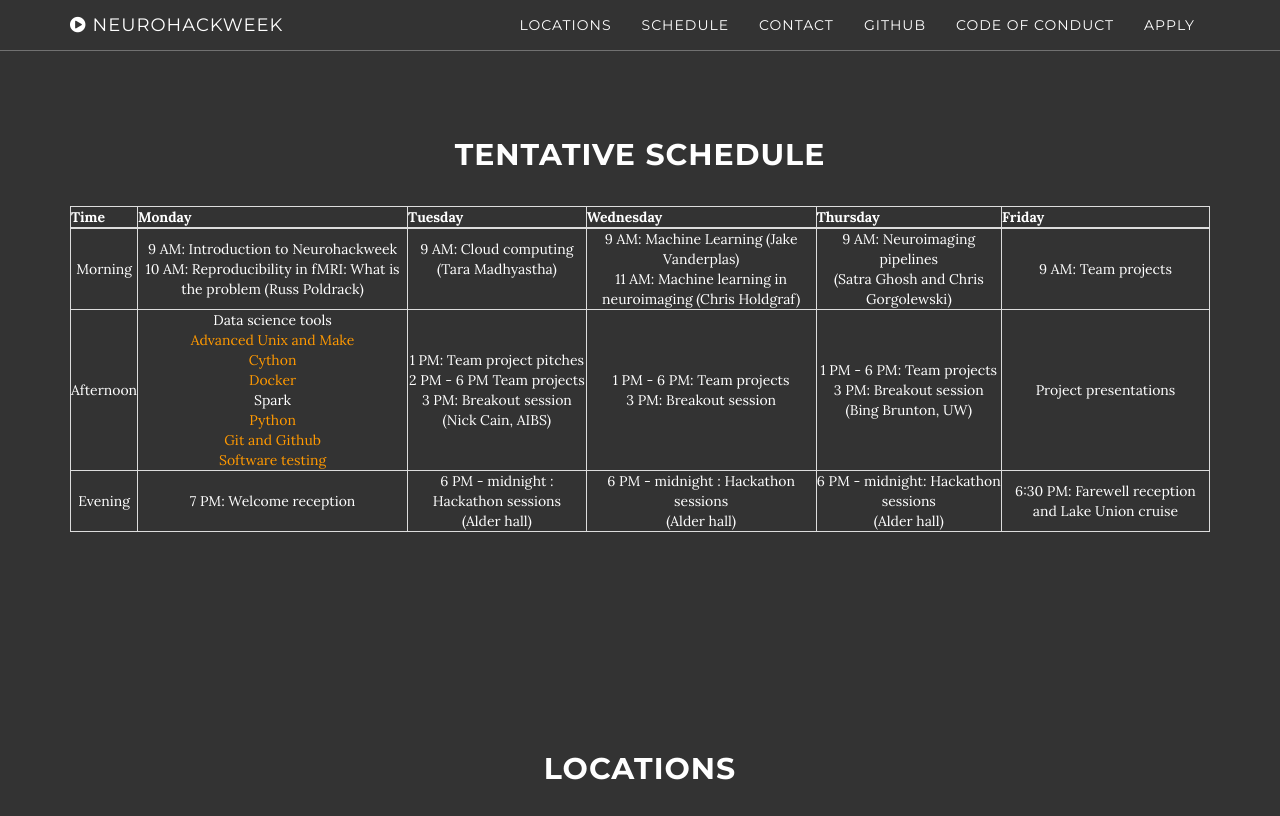
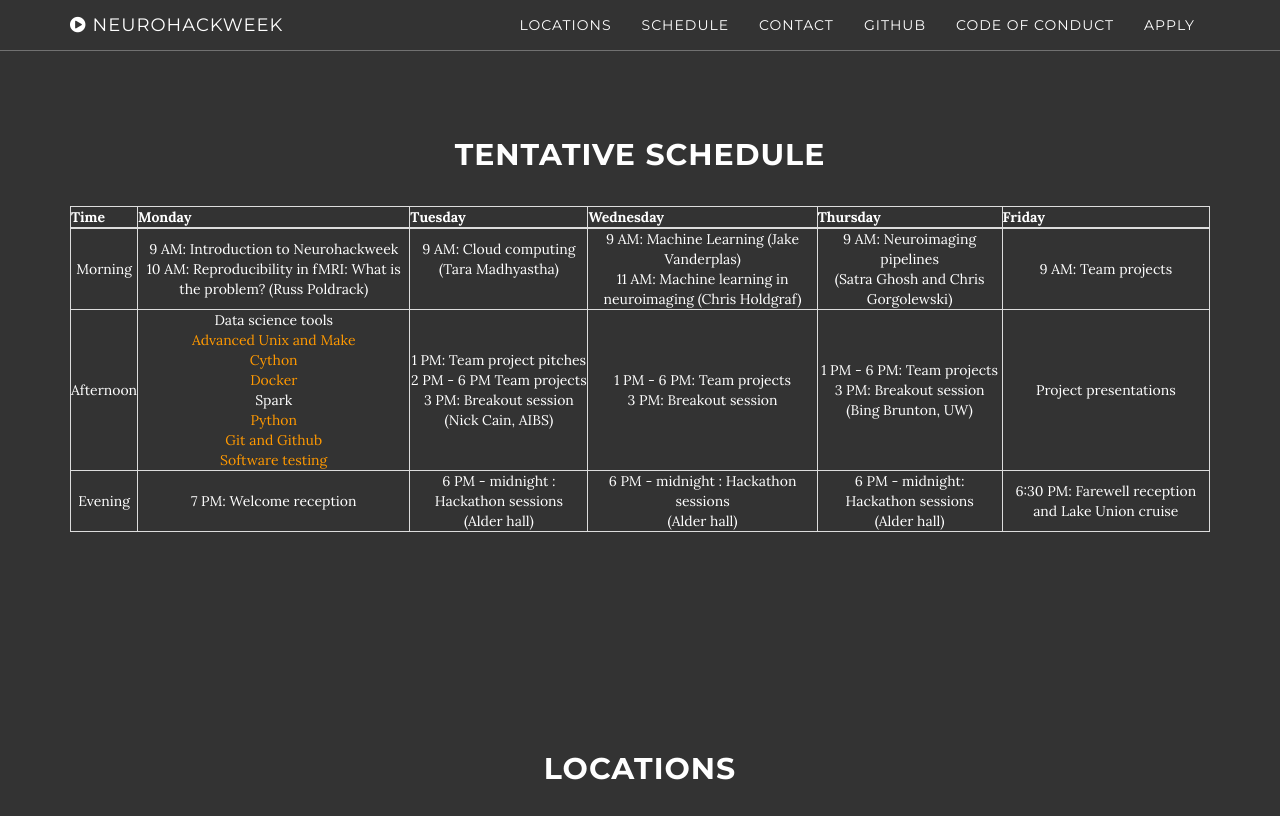
Before and after one commit to neurohackweek/nhw2017, a Jekyll site: the page built from Schedule.md, in a window 1280 px wide and 900 px high, scrolled down 756 px, cut to the strip 0-816 px from the top of the window. Built offline with Jekyll 4.4.1, drawn with Linux system fonts in a browser that asks for light colours; our own code applies the rules of GitHub Pages for plain Markdown files.

Commit message:
It's a question.

```diff
--- a/_includes/schedule.html
+++ b/_includes/schedule.html
@@ -20,7 +20,7 @@
         <td>Morning</td>
         <td>
           9 AM: Introduction to Neurohackweek <br>
-          10 AM: Reproducibility in fMRI: What is the problem (Russ Poldrack)
+          10 AM: Reproducibility in fMRI: What is the problem? (Russ Poldrack)
         </td>
         <td>
           9 AM: Cloud computing (Tara Madhyastha)<br>
```
